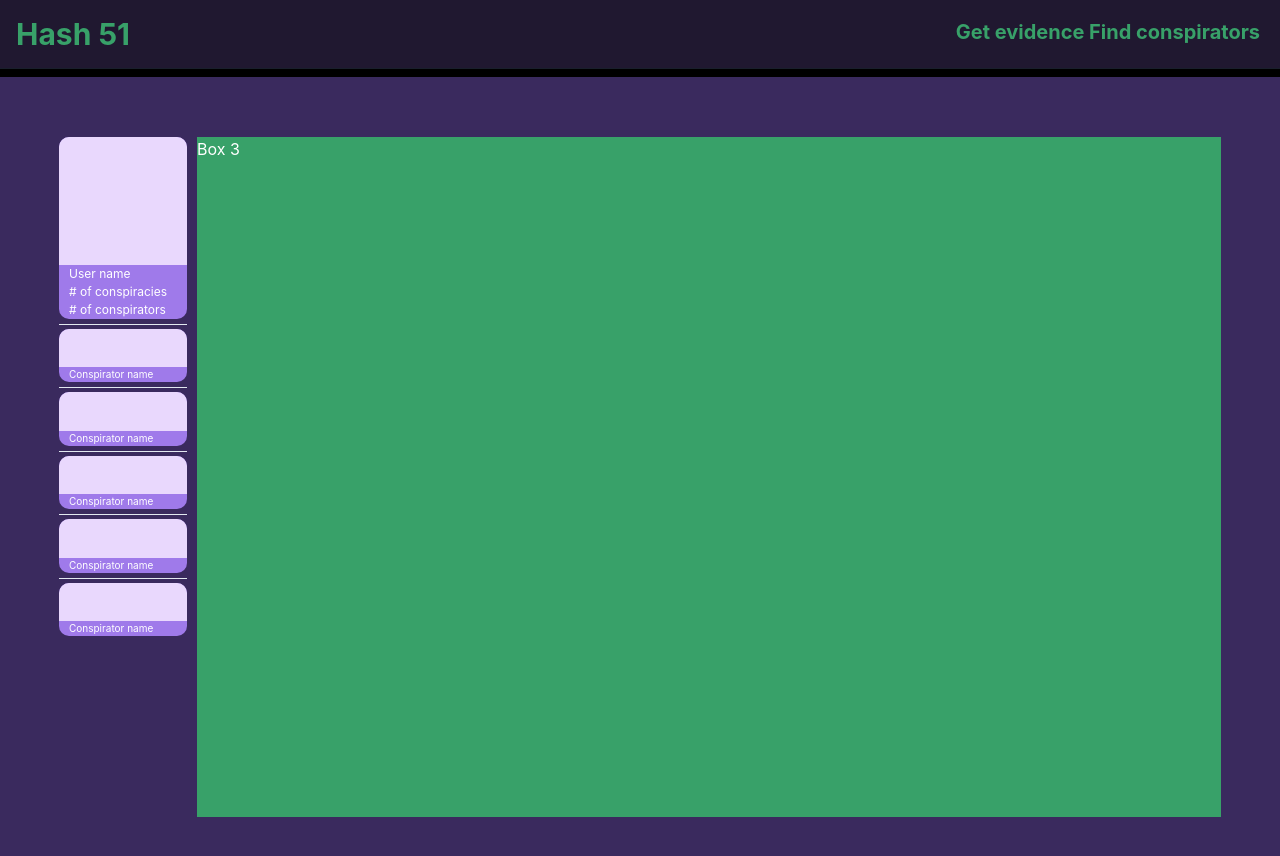
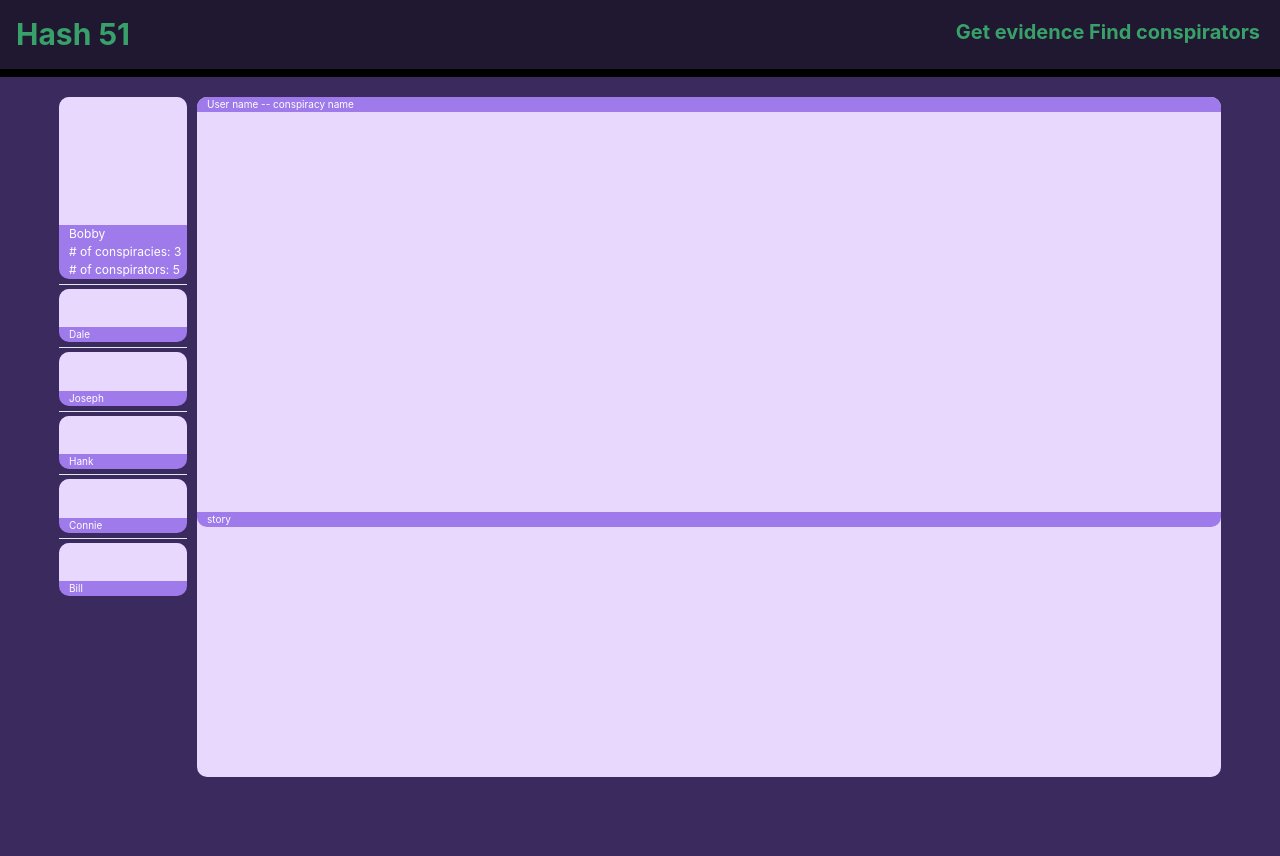
Before and after one commit to dougbacca89/Hash51-2.0, a React app: page / in a window 1280 px wide. Shown: the top 856 px of the page. Built offline with nearby package versions, Linux system fonts and the light colour scheme.

Commit message:
adding basic story container

```diff
--- a/client/src/contexts/UserContext.jsx
+++ b/client/src/contexts/UserContext.jsx
@@ -24,7 +24,9 @@ function UserContextProvider({ children }){
 
   const userProps = {
     isLoggedIn,
-    googleLogin
+    googleLogin,
+    conspirators,
+    setConspirators
   };
 
 
--- a/client/src/pages/App.jsx
+++ b/client/src/pages/App.jsx
@@ -4,20 +4,12 @@ import React, { useState } from 'react';
 import {
   // BrowserRouter as Router,
   Switch,
-  Route } from "react-router-dom";
+  Route
+} from "react-router-dom";
 
-  import {
-    Flex,
-    Heading,
-    Input,
-    Button,
-    InputGroup,
-    Stack,
-    InputLeftElement,
-    Box,
-    FormControl,
-    InputRightElement
-  } from "@chakra-ui/react";
+import {
+  Flex,
+} from "@chakra-ui/react";
 
 
 import LoginContainer from './loginPage/LoginContainer.jsx';
@@ -42,16 +34,17 @@ const App = () => {
         width="100wh"
         height="100vh"
         backgroundColor="#3a2a5e"
-        justifyContent="center"
+        justifyContent="top"
         alignItems="center"
+        pt="20px"
       >
         <Switch>
           <Route exact path="/">
-          <StoryContainer user={user}/>
-          {/* <LoginContainer user={user} updateUserClick={updateUserClick}/> */}
+            <StoryContainer user={user} />
+            {/* <LoginContainer user={user} updateUserClick={updateUserClick}/> */}
           </Route>
           <Route path="/story">
-            <StoryContainer user={user}/>
+            <StoryContainer user={user} />
           </Route>
           <Route path="/search">
             <SearchContainer user={user}/>
@@ -63,7 +56,9 @@ const App = () => {
 };
 
 const testUser = {
-  conspirators: [{},{},{},{},{}]
+  userName: 'Bobby',
+  conspiracies: [{},{},{}],
+  conspirators: [{userName:"Dale"},{userName: "Joseph"},{userName: "Hank"},{userName: "Connie"},{userName: "Bill"}]
 };
 
 export default App;
--- a/client/src/pages/loginPage/components/CreateUser.jsx
+++ b/client/src/pages/loginPage/components/CreateUser.jsx
@@ -2,7 +2,6 @@
 
 import React, { useState, useContext } from 'react';
 import {
-  Flex,
   Heading,
   Input,
   Button,
--- a/client/src/pages/loginPage/components/Login.jsx
+++ b/client/src/pages/loginPage/components/Login.jsx
@@ -3,7 +3,6 @@
 import React, { useState, useContext } from 'react';
 import PropTypes from 'prop-types';
 import {
-  Flex,
   Heading,
   Input,
   Button,
--- a/client/src/pages/storyPage/StoryContainer.jsx
+++ b/client/src/pages/storyPage/StoryContainer.jsx
@@ -25,11 +25,11 @@ const StoryContainer = props => {
   return (
     <Flex color="white">
       <Box w="10vw" mr="10px">
-        <User />
+        <User user={user}/>
         <ConspiratorList conspirators={conspirators}/>
       </Box>
-      <Box flex="1" bg="green.500" h="85vh" minW="80vw" verticalAlign="top">
-        <Text>Box 3</Text>
+      <Box bg="purple.100" h="85vh" minW="80vw" verticalAlign="top" borderRadius={10}>
+        <Story />
       </Box>
     </Flex>
   );
--- a/client/src/pages/storyPage/components/Conspirator.jsx
+++ b/client/src/pages/storyPage/components/Conspirator.jsx
@@ -1,19 +1,24 @@
 import React from 'react';
+import PropTypes from 'prop-types';
 
 import {
-  Flex,
   Text,
-  Box,
-  Square,
-  Center
+  Box
 } from "@chakra-ui/react";
 
-const Conspirator = () => (
-  <Box bg="purple.400" mb="1px" w="10vw" borderRadius={10} >
-    <Box bg="purple.100" w="10vw" h="3vw" borderTopRadius={10}/>
-    <Text ml="10px" fontSize="10px">Conspirator name</Text>
+const Conspirator = (props) => {
+  const { conspirator } = props;
+  const { userName } = conspirator;
+  return (
+    <Box bg="purple.400" mb="1px" w="10vw" borderRadius={10} >
+      <Box bg="purple.100" w="10vw" h="3vw" borderTopRadius={10}/>
+      <Text ml="10px" fontSize="10px">{userName}</Text>
+    </Box>
+  );
+};
 
-  </Box>
-  );
+Conspirator.propTypes = {
+  conspirator: PropTypes.isRequired,
+};
 
 export default Conspirator;
--- a/client/src/pages/storyPage/components/Story.jsx
+++ b/client/src/pages/storyPage/components/Story.jsx
@@ -1,7 +1,16 @@
 import React from 'react';
 
+import {
+  Text,
+  Box
+} from "@chakra-ui/react";
+
 const Story = () => (
-  <div />
+  <Box bg="purple.400" mb="1px" w="80vw" borderRadius={10} >
+      <Text ml="10px" fontSize="10px">User name -- conspiracy name</Text>
+      <Box bg="purple.100" w="80vw" h="50vh" />
+      <Text ml="10px" fontSize="10px">story</Text>
+  </Box>
   );
 
 export default Story;
--- a/client/src/pages/storyPage/components/User.jsx
+++ b/client/src/pages/storyPage/components/User.jsx
@@ -1,22 +1,27 @@
 import React from 'react';
+import PropTypes from 'prop-types';
 
 import {
   Text,
-  Box,
-  Image
+  Box
 } from "@chakra-ui/react";
 
 const User = (props) => {
   const { user } = props;
+  const { userName, conspiracies, conspirators } = user;
 
   return (
     <Box bg="purple.400" mb="1px" w="10vw" borderRadius={10}>
       <Box bg="purple.100" w="10vw" h="10vw" borderTopRadius={10}/>
-      <Text ml="10px" fontSize="12px">User name</Text>
-      <Text ml="10px" fontSize="12px"># of conspiracies</Text>
-      <Text ml="10px" fontSize="12px"># of conspirators</Text>
+      <Text ml="10px" fontSize="12px">{userName}</Text>
+      <Text ml="10px" fontSize="12px"># of conspiracies: {conspiracies.length}</Text>
+      <Text ml="10px" fontSize="12px"># of conspirators: {conspirators.length}</Text>
     </Box>
   );
 };
 
+User.propTypes = {
+  user: PropTypes.isRequired,
+};
+
 export default User;
```
Also changed, not shown: client/src/pages/Header.jsx (+6 -1 lines), client/src/pages/storyPage/components/ConspiratorList.jsx (+6 -2 lines), 1 other file (tests, documents, lock files or other folders).
